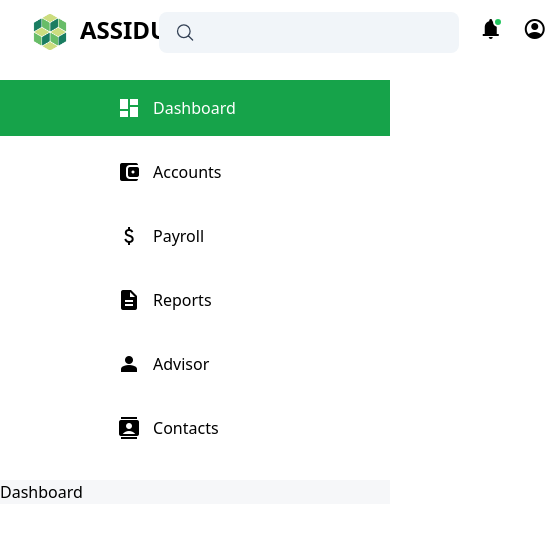
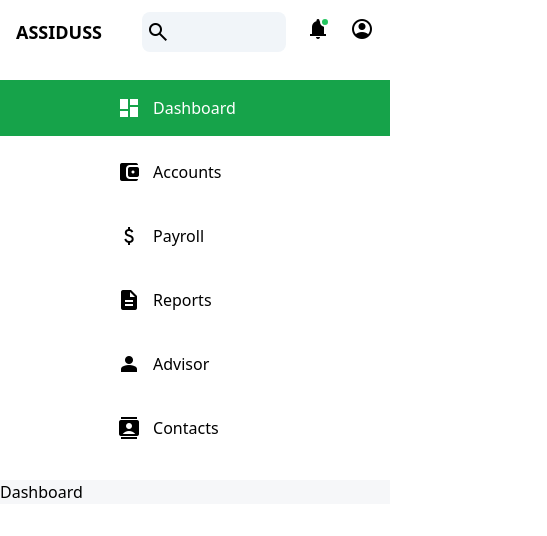
Before and after one commit to ansulagrawal/assiduus-react-task, a React (Vite) app: page /dashboard in a window 390 px wide. Shown: the top 536 px of the page, 547 px wide, since content can reach past the window. Built offline with nearby package versions, Linux system fonts and the light colour scheme; the HTML template or start-up script is replaced by a standard one.

Commit message:
Fix Navbar

```diff
--- a/src/components/Navbar.jsx
+++ b/src/components/Navbar.jsx
@@ -1,23 +1,21 @@
 import logo from '/logo.png';
 function Navbar() {
   return (
-    <div className="bg-white h-16 flex place-items-center justify-between px-8">
-      <div className="uppercase text-2xl font-bold flex gap-3">
-        <img src={logo} alt="" className="h-9 w-9" />
+    <div className="bg-white h-16 flex place-items-center justify-between px-4 md:px-8">
+      <div className="uppercase text-lg md:text-2xl font-bold flex md:gap-3">
+        <img src={logo} alt="" className="h-0 w-0 md:h-9 md:w-9" />
         assiduss
       </div>
       <div className="flex place-items-center gap-5">
-        <div className="w-[300px] relative flex bg-slate-100 items-center gap-8 rounded-lg py-2 text-color sm:gap-6 px-4 ease-in-out duration-300">
-          <svg xmlns="http://www.w3.org/2000/svg" fill="none" viewBox="0 0 24 24" strokeWidth="1.5" stroke="currentColor" className="w-[25px] h-[25px] text-slate-700">
-            <path strokeLinecap="round" strokeLinejoin="round" d="M21 21l-5.197-5.197m0 0A7.5 7.5 0 105.196 5.196a7.5 7.5 0 0010.607 10.607z" />
-          </svg>
+        <div className="w-36 md:w-[300px] relative flex bg-slate-100 items-center gap-1  rounded-lg py-2 text-color md:gap-4 px-1 md:px-4 ease-in-out duration-300">
+          <span className="material-symbols-outlined cursor-pointer">search</span>
           <input className="w-full bg-transparent focus:outline-none" />
         </div>
-        <div className="relative">
+        <div className="relative cursor-pointer">
           <span className="material-symbols-outlined">notifications</span>
           <div className="bg-green-500 h-[10px] w-[10px] border-white border-[2px] absolute top-0 right-0 rounded-full"></div>
         </div>
-        <div className="">
+        <div className=" cursor-pointer">
           <span className="material-symbols-outlined">account_circle</span>
         </div>
       </div>
```
